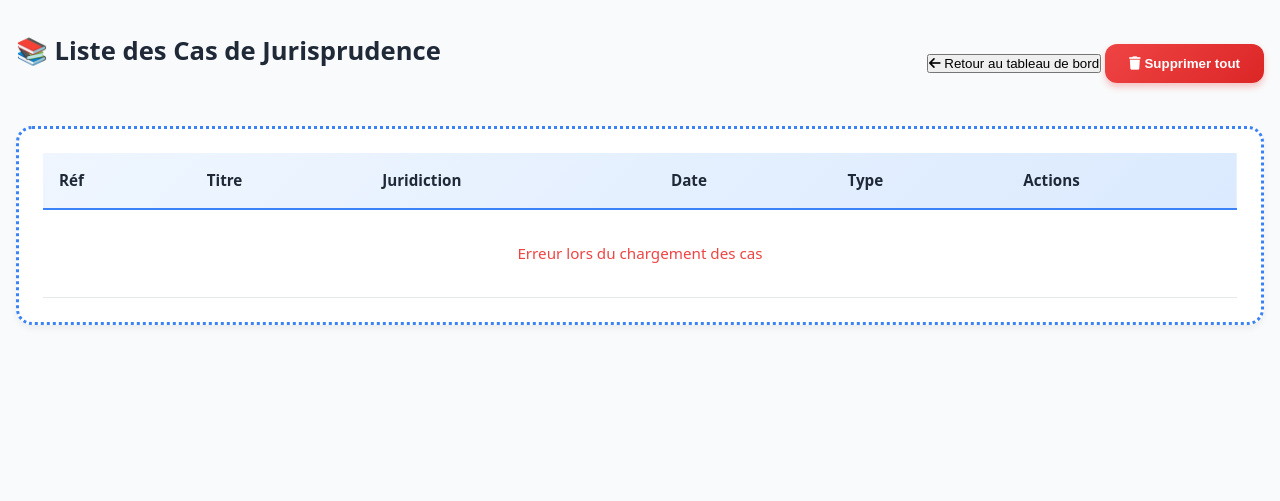
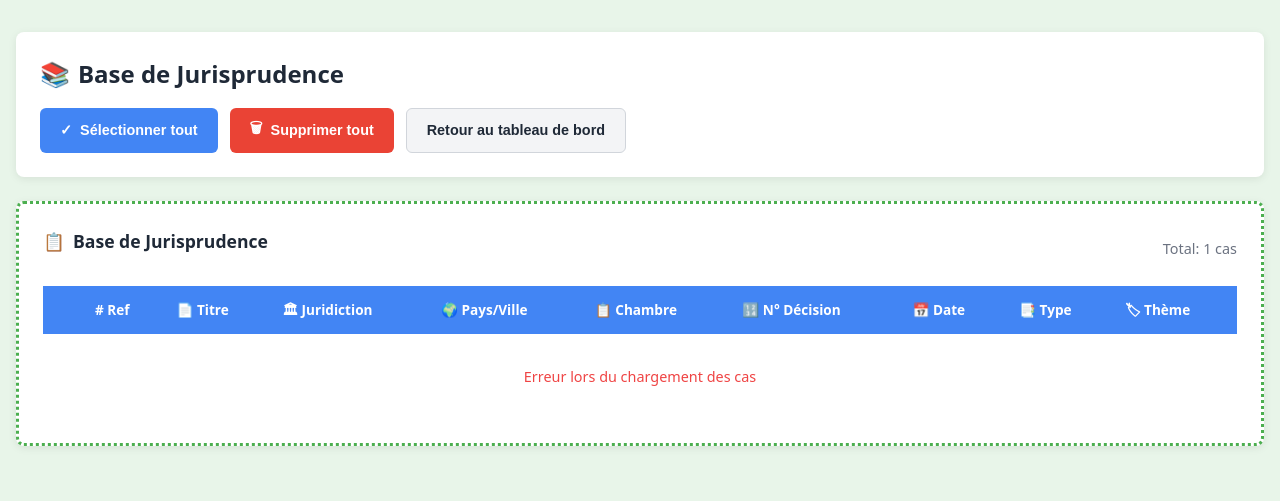
Before and after one commit to moa-digitalagency/JusristudeAI, a Flask app: page /cases in a window 1280 px wide. Shown: the top 501 px of the page. Run offline with Flask 3, Linux system fonts and the light colour scheme; parts of the project's set-up code (start-up, migrations or seed data) failed here and were passed over; some libraries are stand-ins or nearby versions.

Commit message:
Enhance the cases table with selection and improved styling
Add checkboxes for case selection, update table columns, and refactor UI elements for better user experience.

Replit-Commit-Author: Agent
Replit-Commit-Session-Id: 726f8e06-44b8-4bd8-aac1-5aad44fd1577
Replit-Commit-Checkpoint-Type: full_checkpoint
Replit-Commit-Screenshot-Url: https://storage.googleapis.com/screenshot-production-us-central1/02707c4e-da05-4ac5-b1ed-56f41ed29d42/726f8e06-44b8-4bd8-aac1-5aad44fd1577/jp1Opvz

```diff
--- a/frontend/static/js/cases.js
+++ b/frontend/static/js/cases.js
@@ -1,23 +1,34 @@
 let currentPage = 1;
 const perPage = 20;
+let selectedCases = new Set();
+let allCases = [];
 
 async function loadCases(page = 1) {
     try {
         const response = await fetch(`/api/cases?page=${page}&per_page=${perPage}`);
         const data = await response.json();
 
+        allCases = data.cases;
         displayCases(data.cases);
         displayPagination(data.page, data.pages);
+        updateTotalCount(data.total || data.cases.length);
         currentPage = page;
     } catch (error) {
         console.error('Erreur:', error);
         document.getElementById('casesTableBody').innerHTML = `
             <tr>
-                <td colspan="6" style="text-align: center; padding: 2rem; color: #ef4444;">
+                <td colspan="10" style="text-align: center; padding: 2rem; color: #ef4444;">
                     Erreur lors du chargement des cas
                 </td>
             </tr>
         `;
+    }
+}
+
+function updateTotalCount(total) {
+    const countElement = document.getElementById('totalCount');
+    if (countElement) {
+        countElement.textContent = total;
     }
 }
 
@@ -27,7 +38,7 @@ function displayCases(cases) {
     if (cases.length === 0) {
         tbody.innerHTML = `
             <tr>
-                <td colspan="6" style="text-align: center; padding: 2rem;">
+                <td colspan="10" style="text-align: center; padding: 2rem;">
                     Aucun cas trouvé
                 </td>
             </tr>
@@ -37,18 +48,92 @@ function displayCases(cases) {
 
     tbody.innerHTML = cases.map(c => `
         <tr>
-            <td><strong>${c.ref || 'N/A'}</strong></td>
+            <td>
+                <input type="checkbox"
+                       class="checkbox case-checkbox"
+                       data-case-id="${c.id}"
+                       ${selectedCases.has(c.id) ? 'checked' : ''}
+                       onchange="handleCheckboxChange(${c.id}, this.checked)">
+            </td>
+            <td class="ref-cell">${c.ref || 'N/A'}</td>
             <td>${c.titre || 'Sans titre'}</td>
             <td>${c.juridiction || 'N/A'}</td>
-            <td>${c.date_decision ? new Date(c.date_decision).toLocaleDateString('fr-FR') : 'N/A'}</td>
+            <td>${c.pays_ville || 'N/A'}</td>
+            <td>${c.chambre || 'N/A'}</td>
+            <td>${c.numero_decision || 'N/A'}</td>
+            <td>${c.date_decision ? formatDate(c.date_decision) : 'N/A'}</td>
             <td>${c.type_decision || 'N/A'}</td>
-            <td>
-                <button class="view-btn" onclick="viewCase(${c.id})">
-                    <i class="fas fa-eye"></i> Voir
-                </button>
-            </td>
+            <td>${c.theme ? truncate(c.theme, 30) : 'N/A'}</td>
         </tr>
     `).join('');
+}
+
+function formatDate(dateString) {
+    try {
+        const date = new Date(dateString);
+        return date.toLocaleDateString('fr-FR', {
+            year: 'numeric',
+            month: '2-digit',
+            day: '2-digit'
+        });
+    } catch (e) {
+        return dateString;
+    }
+}
+
+function truncate(str, length) {
+    if (!str) return '';
+    return str.length > length ? str.substring(0, length) + '...' : str;
+}
+
+function handleCheckboxChange(caseId, checked) {
+    if (checked) {
+        selectedCases.add(caseId);
+    } else {
+        selectedCases.delete(caseId);
+    }
+}
+
+function toggleSelectAll() {
+    const checkboxes = document.querySelectorAll('.case-checkbox');
+    const allChecked = Array.from(checkboxes).every(cb => cb.checked);
+
+    checkboxes.forEach(cb => {
+        const caseId = parseInt(cb.dataset.caseId);
+        if (allChecked) {
+            cb.checked = false;
+            selectedCases.delete(caseId);
+        } else {
+            cb.checked = true;
+            selectedCases.add(caseId);
+        }
+    });
+}
+
+async function deleteSelected() {
+    if (selectedCases.size === 0) {
+        alert('⚠️ Veuillez sélectionner au moins un cas à supprimer');
+        return;
+    }
+
+    if (!confirm(`⚠️ Voulez-vous vraiment supprimer ${selectedCases.size} cas sélectionné(s) ? Cette action est irréversible !`)) {
+        return;
+    }
+
+    try {
+        const deletePromises = Array.from(selectedCases).map(caseId =>
+            fetch(`/api/cases/${caseId}`, { method: 'DELETE' })
+        );
+
+        await Promise.all(deletePromises);
+
+        selectedCases.clear();
+        alert(`✓ ${deletePromises.length} cas supprimé(s) avec succès`);
+        loadCases(currentPage);
+    } catch (error) {
+        console.error('Erreur:', error);
+        alert('❌ Erreur lors de la suppression des cas');
+    }
 }
 
 function displayPagination(currentPage, totalPages) {
@@ -82,7 +167,7 @@ async function viewCase(caseId) {
         const caseData = await response.json();
 
         const detailsHTML = `
-            <h2 style="color: #3b82f6; margin-bottom: 1.5rem;">${caseData.titre}</h2>
+            <h2 style="color: #4285f4; margin-bottom: 1.5rem;">${caseData.titre}</h2>
 
             <div class="case-detail-section">
                 <h3>Identification</h3>
@@ -90,7 +175,7 @@ async function viewCase(caseId) {
                 <p><strong>Juridiction:</strong> ${caseData.juridiction || 'N/A'}</p>
                 <p><strong>Pays/Ville:</strong> ${caseData.pays_ville || 'N/A'}</p>
                 <p><strong>N° de décision:</strong> ${caseData.numero_decision || 'N/A'}</p>
-                <p><strong>Date de décision:</strong> ${caseData.date_decision ? new Date(caseData.date_decision).toLocaleDateString('fr-FR') : 'N/A'}</p>
+                <p><strong>Date de décision:</strong> ${caseData.date_decision ? formatDate(caseData.date_decision) : 'N/A'}</p>
                 <p><strong>N° de dossier:</strong> ${caseData.numero_dossier || 'N/A'}</p>
                 <p><strong>Type de décision:</strong> ${caseData.type_decision || 'N/A'}</p>
                 <p><strong>Chambre:</strong> ${caseData.chambre || 'N/A'}</p>
@@ -158,34 +243,6 @@ function closeModal() {
     document.getElementById('caseModal').style.display = 'none';
 }
 
-async function deleteAllCases() {
-    if (!confirm('⚠️ ATTENTION : Voulez-vous vraiment supprimer TOUS les cas de jurisprudence ? Cette action est irréversible !')) {
-        return;
-    }
-
-    if (!confirm('Êtes-vous absolument sûr ? Tous les cas seront définitivement supprimés !')) {
-        return;
-    }
-
-    try {
-        const response = await fetch('/api/cases/delete-all', {
-            method: 'DELETE'
-        });
-
-        const data = await response.json();
-
-        if (response.ok) {
-            alert(`✓ ${data.message}`);
-            loadCases(1);
-        } else {
-            alert(`❌ Erreur: ${data.error}`);
-        }
-    } catch (error) {
-        console.error('Erreur:', error);
-        alert('Erreur lors de la suppression des cas');
-    }
-}
-
 window.onclick = function(event) {
     const modal = document.getElementById('caseModal');
     if (event.target === modal) {
--- a/frontend/templates/cases.html
+++ b/frontend/templates/cases.html
@@ -3,92 +3,217 @@
 <head>
     <meta charset="UTF-8">
     <meta name="viewport" content="width=device-width, initial-scale=1.0">
-    <title>Liste des Cas - Plateforme Jurisprudence</title>
+    <title>Base de Jurisprudence</title>
     <link rel="stylesheet" href="/static/css/moa-design.css">
-    <link rel="stylesheet" href="https://cdnjs.cloudflare.com/ajax/libs/font-awesome/6.4.0/css/all.min.css">
     <style>
+        body {
+            background: #e8f5e9;
+            font-family: system-ui, -apple-system, BlinkMacSystemFont, 'Segoe UI', Roboto, sans-serif;
+            margin: 0;
+            padding: 2rem 1rem;
+        }
+
         .cases-container {
             max-width: 1400px;
-            margin: 2rem auto;
-            padding: 0 1rem;
+            margin: 0 auto;
         }
 
-        .header-actions {
+        .header-section {
+            background: white;
+            padding: 1.5rem;
+            border-radius: 8px;
+            margin-bottom: 1.5rem;
+            box-shadow: 0 2px 8px rgba(0, 0, 0, 0.08);
+        }
+
+        .header-section h1 {
+            margin: 0 0 1rem 0;
+            font-size: 1.5rem;
+            color: #1f2937;
             display: flex;
-            justify-content: space-between;
             align-items: center;
-            margin-bottom: 2rem;
-            gap: 1rem;
+            gap: 0.5rem;
+        }
+
+        .header-section h1::before {
+            content: "📚";
+        }
+
+        .action-buttons {
+            display: flex;
+            gap: 0.75rem;
             flex-wrap: wrap;
         }
 
-        .danger-btn {
-            background: linear-gradient(135deg, #ef4444 0%, #dc2626 100%);
+        .btn-select-all {
+            background: #4285f4;
             color: white;
             border: none;
-            padding: 0.75rem 1.5rem;
-            border-radius: 12px;
+            padding: 0.65rem 1.25rem;
+            border-radius: 6px;
             font-weight: 600;
+            font-size: 0.9rem;
             cursor: pointer;
-            transition: all 0.3s ease;
-            box-shadow: 0 4px 6px rgba(239, 68, 68, 0.3);
+            transition: all 0.2s ease;
+            display: flex;
+            align-items: center;
+            gap: 0.5rem;
         }
 
-        .danger-btn:hover {
-            transform: translateY(-2px);
-            box-shadow: 0 6px 12px rgba(239, 68, 68, 0.4);
+        .btn-select-all::before {
+            content: "✓";
+        }
+
+        .btn-select-all:hover {
+            background: #3367d6;
+            transform: translateY(-1px);
+            box-shadow: 0 4px 8px rgba(66, 133, 244, 0.3);
+        }
+
+        .btn-delete-all {
+            background: #ea4335;
+            color: white;
+            border: none;
+            padding: 0.65rem 1.25rem;
+            border-radius: 6px;
+            font-weight: 600;
+            font-size: 0.9rem;
+            cursor: pointer;
+            transition: all 0.2s ease;
+            display: flex;
+            align-items: center;
+            gap: 0.5rem;
+        }
+
+        .btn-delete-all::before {
+            content: "🗑";
+        }
+
+        .btn-delete-all:hover {
+            background: #d33828;
+            transform: translateY(-1px);
+            box-shadow: 0 4px 8px rgba(234, 67, 53, 0.3);
+        }
+
+        .btn-back {
+            background: #f3f4f6;
+            color: #1f2937;
+            border: 1px solid #d1d5db;
+            padding: 0.65rem 1.25rem;
+            border-radius: 6px;
+            font-weight: 600;
+            font-size: 0.9rem;
+            cursor: pointer;
+            transition: all 0.2s ease;
+        }
+
+        .btn-back:hover {
+            background: #e5e7eb;
+            border-color: #9ca3af;
+        }
+
+        .table-section {
+            background: white;
+            padding: 1.5rem;
+            border-radius: 8px;
+            border: 3px dotted #4caf50;
+            box-shadow: 0 2px 8px rgba(0, 0, 0, 0.08);
+        }
+
+        .table-header {
+            margin-bottom: 1rem;
+            font-size: 1.1rem;
+            font-weight: 600;
+            color: #1f2937;
+            display: flex;
+            align-items: center;
+            gap: 0.5rem;
+        }
+
+        .table-header::before {
+            content: "📋";
+        }
+
+        .total-count {
+            font-size: 0.9rem;
+            color: #6b7280;
+            margin-left: auto;
         }
 
         .cases-table {
-            background: white;
-            border-radius: 16px;
-            padding: 1.5rem;
-            border: 3px dotted #3b82f6;
-            box-shadow: 0 4px 6px rgba(0, 0, 0, 0.05);
+            width: 100%;
             overflow-x: auto;
         }
 
         table {
             width: 100%;
             border-collapse: collapse;
+            font-size: 0.9rem;
         }
 
         thead {
-            background: linear-gradient(135deg, #eff6ff 0%, #dbeafe 100%);
+            background: #4285f4;
         }
 
         th {
-            padding: 1rem;
+            padding: 0.85rem 0.75rem;
             text-align: left;
-            font-weight: 700;
-            color: #1f2937;
-            border-bottom: 2px solid #3b82f6;
+            font-weight: 600;
+            color: white;
+            font-size: 0.85rem;
+            white-space: nowrap;
+        }
+
+        th:first-child {
+            width: 40px;
+            text-align: center;
         }
 
         td {
-            padding: 1rem;
+            padding: 0.85rem 0.75rem;
             border-bottom: 1px solid #e5e7eb;
-            color: #4b5563;
+            color: #374151;
         }
 
-        tr:hover {
+        td:first-child {
+            text-align: center;
+        }
+
+        tbody tr:hover {
             background-color: #f9fafb;
         }
 
-        .view-btn {
-            background: linear-gradient(135deg, #3b82f6 0%, #2563eb 100%);
+        tbody tr:last-child td {
+            border-bottom: none;
+        }
+
+        .checkbox {
+            width: 18px;
+            height: 18px;
+            cursor: pointer;
+            accent-color: #4285f4;
+        }
+
+        .ref-cell {
+            font-weight: 600;
+            color: #1f2937;
+        }
+
+        .btn-view {
+            background: #4285f4;
             color: white;
             border: none;
-            padding: 0.5rem 1rem;
-            border-radius: 8px;
+            padding: 0.4rem 0.9rem;
+            border-radius: 5px;
             font-weight: 600;
+            font-size: 0.85rem;
             cursor: pointer;
             transition: all 0.2s ease;
         }
 
-        .view-btn:hover {
+        .btn-view:hover {
+            background: #3367d6;
             transform: scale(1.05);
-            box-shadow: 0 4px 8px rgba(59, 130, 246, 0.3);
         }
 
         .pagination {
@@ -96,28 +221,30 @@
             justify-content: center;
             align-items: center;
             gap: 0.5rem;
-            margin-top: 2rem;
+            margin-top: 1.5rem;
         }
 
         .page-btn {
             padding: 0.5rem 1rem;
-            border: 2px solid #3b82f6;
+            border: 1px solid #d1d5db;
             background: white;
-            color: #3b82f6;
-            border-radius: 8px;
+            color: #374151;
+            border-radius: 6px;
             cursor: pointer;
             font-weight: 600;
             transition: all 0.2s ease;
+            font-size: 0.9rem;
         }
 
         .page-btn:hover {
-            background: #3b82f6;
-            color: white;
+            background: #f3f4f6;
+            border-color: #9ca3af;
         }
 
         .page-btn.active {
-            background: #3b82f6;
+            background: #4285f4;
             color: white;
+            border-color: #4285f4;
         }
 
         .modal {
@@ -138,23 +265,30 @@
             max-width: 900px;
             margin: 2rem auto;
             padding: 2rem;
-            border-radius: 16px;
-            border: 3px dotted #3b82f6;
+            border-radius: 12px;
             position: relative;
+            box-shadow: 0 10px 30px rgba(0, 0, 0, 0.2);
         }
 
         .modal-close {
             position: absolute;
             top: 1rem;
             right: 1rem;
-            background: none;
+            background: #f3f4f6;
             border: none;
+            width: 36px;
+            height: 36px;
+            border-radius: 50%;
             font-size: 1.5rem;
             cursor: pointer;
             color: #6b7280;
+            display: flex;
+            align-items: center;
+            justify-content: center;
         }
 
         .modal-close:hover {
+            background: #e5e7eb;
             color: #1f2937;
         }
 
@@ -163,52 +297,83 @@
         }
 
         .case-detail-section h3 {
-            color: #3b82f6;
-            margin-bottom: 0.5rem;
-            border-bottom: 2px solid #3b82f6;
+            color: #4285f4;
+            margin-bottom: 0.75rem;
+            border-bottom: 2px solid #4285f4;
             padding-bottom: 0.5rem;
+            font-size: 1.1rem;
         }
 
         .case-detail-section p {
             line-height: 1.6;
             color: #4b5563;
+            margin-bottom: 0.5rem;
+        }
+
+        @media (max-width: 768px) {
+            .action-buttons {
+                flex-direction: column;
+            }
+
+            .btn-select-all,
+            .btn-delete-all,
+            .btn-back {
+                width: 100%;
+                justify-content: center;
+            }
+
+            table {
+                font-size: 0.8rem;
+            }
+
+            th, td {
+                padding: 0.6rem 0.5rem;
+            }
         }
     </style>
 </head>
 <body>
     <div class="cases-container">
-        <div class="header-actions">
-            <h1 style="color: #1f2937;">📚 Liste des Cas de Jurisprudence</h1>
-            <div>
-                <button onclick="window.location.href='/dashboard'" class="moa-button">
-                    <i class="fas fa-arrow-left"></i> Retour au tableau de bord
-                </button>
-                <button onclick="deleteAllCases()" class="danger-btn">
-                    <i class="fas fa-trash"></i> Supprimer tout
-                </button>
+        <div class="header-section">
+            <h1>Base de Jurisprudence</h1>
+            <div class="action-buttons">
+                <button class="btn-select-all" onclick="toggleSelectAll()">Sélectionner tout</button>
+                <button class="btn-delete-all" onclick="deleteSelected()">Supprimer tout</button>
+                <button class="btn-back" onclick="window.location.href='/dashboard'">Retour au tableau de bord</button>
             </div>
+        </div>
+
+        <div class="table-section">
+            <div style="display: flex; align-items: center; margin-bottom: 1rem;">
+                <div class="table-header">Base de Jurisprudence</div>
+                <div class="total-count">Total: <span id="totalCount">1</span> cas</div>
             </div>
 
             <div class="cases-table">
                 <table id="casesTable">
                     <thead>
                         <tr>
-                        <th>Réf</th>
-                        <th>Titre</th>
-                        <th>Juridiction</th>
-                        <th>Date</th>
-                        <th>Type</th>
-                        <th>Actions</th>
+                            <th></th>
+                            <th># Ref</th>
+                            <th>📄 Titre</th>
+                            <th>🏛 Juridiction</th>
+                            <th>🌍 Pays/Ville</th>
+                            <th>📋 Chambre</th>
+                            <th>🔢 N° Décision</th>
+                            <th>📅 Date</th>
+                            <th>📑 Type</th>
+                            <th>🏷 Thème</th>
                         </tr>
                     </thead>
                     <tbody id="casesTableBody">
                         <tr>
-                        <td colspan="6" style="text-align: center; padding: 2rem;">
-                            <i class="fas fa-spinner fa-spin"></i> Chargement...
+                            <td colspan="10" style="text-align: center; padding: 2rem;">
+                                Chargement...
                             </td>
                         </tr>
                     </tbody>
                 </table>
+            </div>
         </div>
 
         <div class="pagination" id="pagination"></div>
```
Lines whose indentation alone changed are shown as unchanged.
